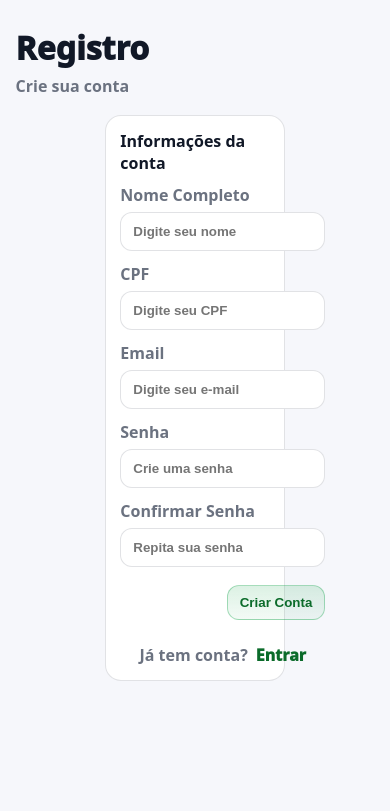
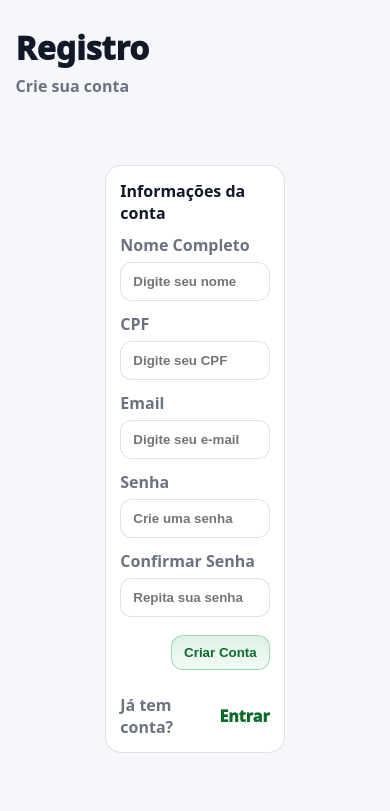
Before and after one commit to DevJuuan/TCC---Etesp, a PHP site: page /registro.html in a window 390 px wide. Shown: the part 239-1050 px from the top of the page. Before the commit the page ends 920 px from the top, so only its background shows below. Run offline with PHP 8.4, Linux system fonts and the light colour scheme.

Commit message:
alteração no formulario

```diff
--- a/styles.css
+++ b/styles.css
@@ -357,13 +357,15 @@ body {
 }
 
 .contato__form {
-  width: 500px;
+  width: 100%;
+  max-width: 100%;
 }
 
 .contato__grid {
   display: grid;
   grid-template-columns: 1fr;
   gap: 12px;
+  width: 100%;
 }
 
 .contato__campo {
@@ -392,12 +394,14 @@ body {
   display: flex;
   justify-content: flex-end;
   margin-top: 6px;
+  flex-wrap: wrap;
 }
 
 /* Login / Registro */
 .auth__card {
   width: 50%;
-  margin: 0 auto;
+  margin: 50px auto;
+  max-width: 100%;
 }
 
 .auth__form {
@@ -410,6 +414,7 @@ body {
   align-items: center;
   gap: 12px;
   margin-top: 6px;
+  flex-wrap: wrap;
 }
 
 .auth__acoes--registro {
@@ -466,16 +471,16 @@ body {
     grid-template-columns: 1fr;
   }
 
-  .rodape{
+  .rodape {
     display: flex;
     flex-direction: column;
   }
 
-  .rodape__conteudo{
+  .rodape__conteudo {
     flex-direction: column;
   }
 
-  .rodape__coluna{
+  .rodape__coluna {
     text-align: center;
   }
 }
@@ -488,6 +493,13 @@ body {
 }
 
 @media (max-width: 620px) {
+  .contato__campo input,
+  .contato__campo textarea,
+  .auth__form input {
+    width: 100%;
+    max-width: 100%;
+  }
+
   .lista__produtos {
     grid-template-columns: 1fr;
   }
@@ -500,7 +512,6 @@ body {
     height: 70px;
   }
 
-  /* Categorias devem caber na tela (sem vazar) */
   .categorias {
     flex-wrap: wrap;
     justify-content: center;
@@ -512,7 +523,6 @@ body {
     white-space: normal;
   }
 
-  /* Centralizar menu em telas pequenas */
   .cabecalho__interno {
     justify-content: center;
   }
```
